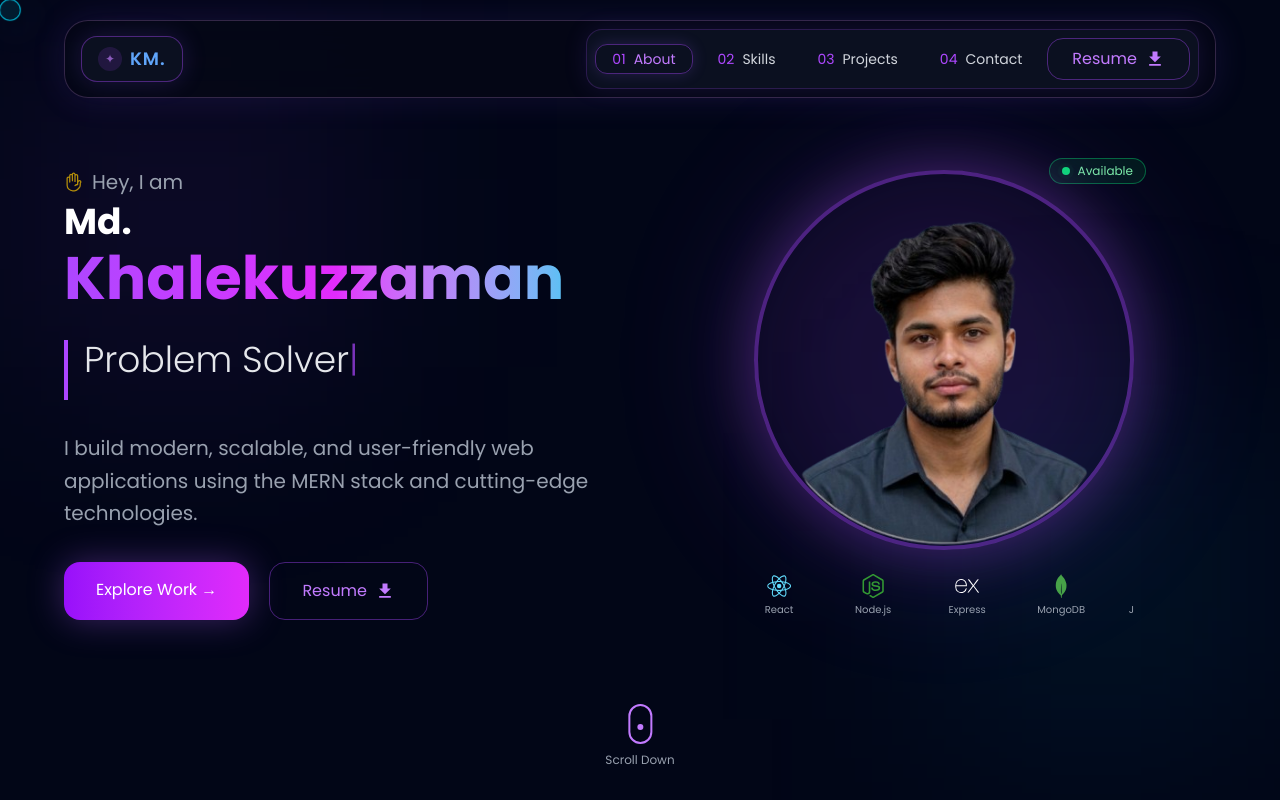
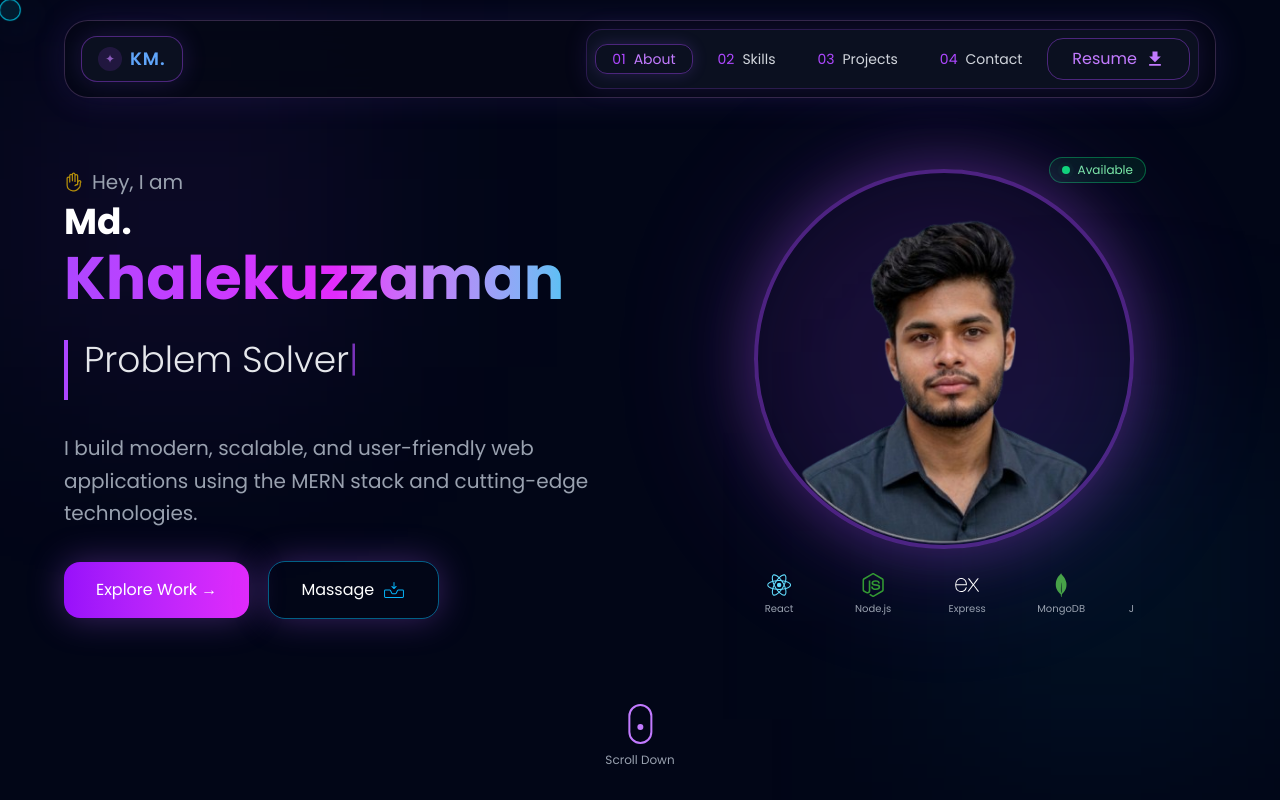
Before and after one commit to muradvcv/my-portfolio1, a Next.js app: page / in a window 1280 px wide. Shown: the top 800 px of the page. Built offline with nearby package versions, Linux system fonts and the light colour scheme.

Commit message:
Alhamdulliah all done

```diff
--- a/src/components/Hero.jsx
+++ b/src/components/Hero.jsx
@@ -16,6 +16,7 @@ import {
   SiTailwindcss,
 } from "react-icons/si";
 import { HiOutlineHandRaised } from "react-icons/hi2";
+import { CiInboxIn } from "react-icons/ci";
 
 const roles = [
   "Full Stack Developer",
@@ -132,14 +133,14 @@ const Hero = () => {
             >
               Explore Work →
             </a>
+            <a
+              href="#contact"
+              className="px-8 py-4 rounded-2xl outline outline-[#016086] hover:scale-105 transition-all duration-300 shadow-[0_0_35px_rgba(168,85,247,0.35)] text-center flex gap-2 items-center justify-center"
+            >
+              Massage <span className="text-2xl text-[#06b4f8]"><CiInboxIn /></span>
+            </a>
 
-            <a
-              href="/resume.pdf"
-              className="inline-flex items-center justify-center px-8 py-4 rounded-2xl border border-purple-500/40 text-purple-400 hover:bg-purple-500/10 hover:scale-105 transition-all duration-300"
-            >
-              Resume
-              <MdDownload className="text-xl ml-2 text-purple-400" />
-            </a>
+
 
           </div>
 
```
Also changed, not shown: 1 other file (tests, documents, lock files or other folders).
